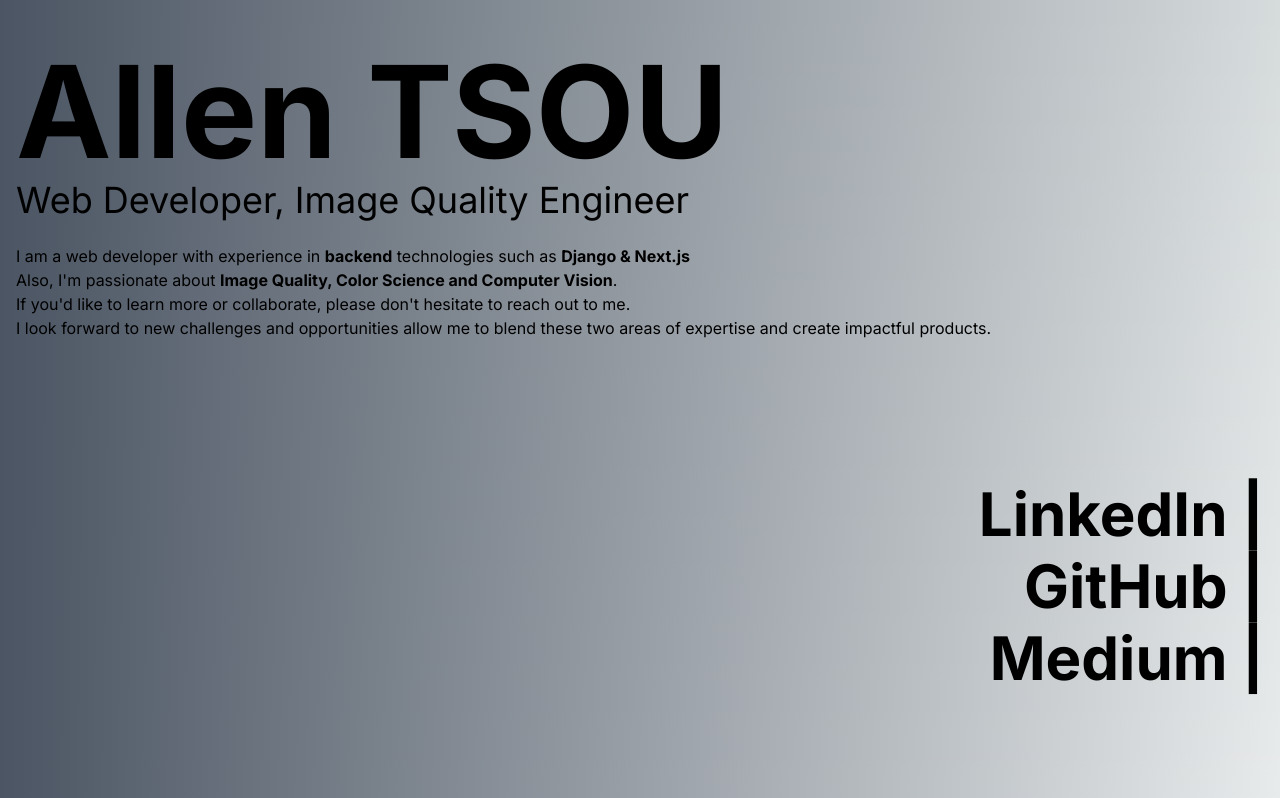
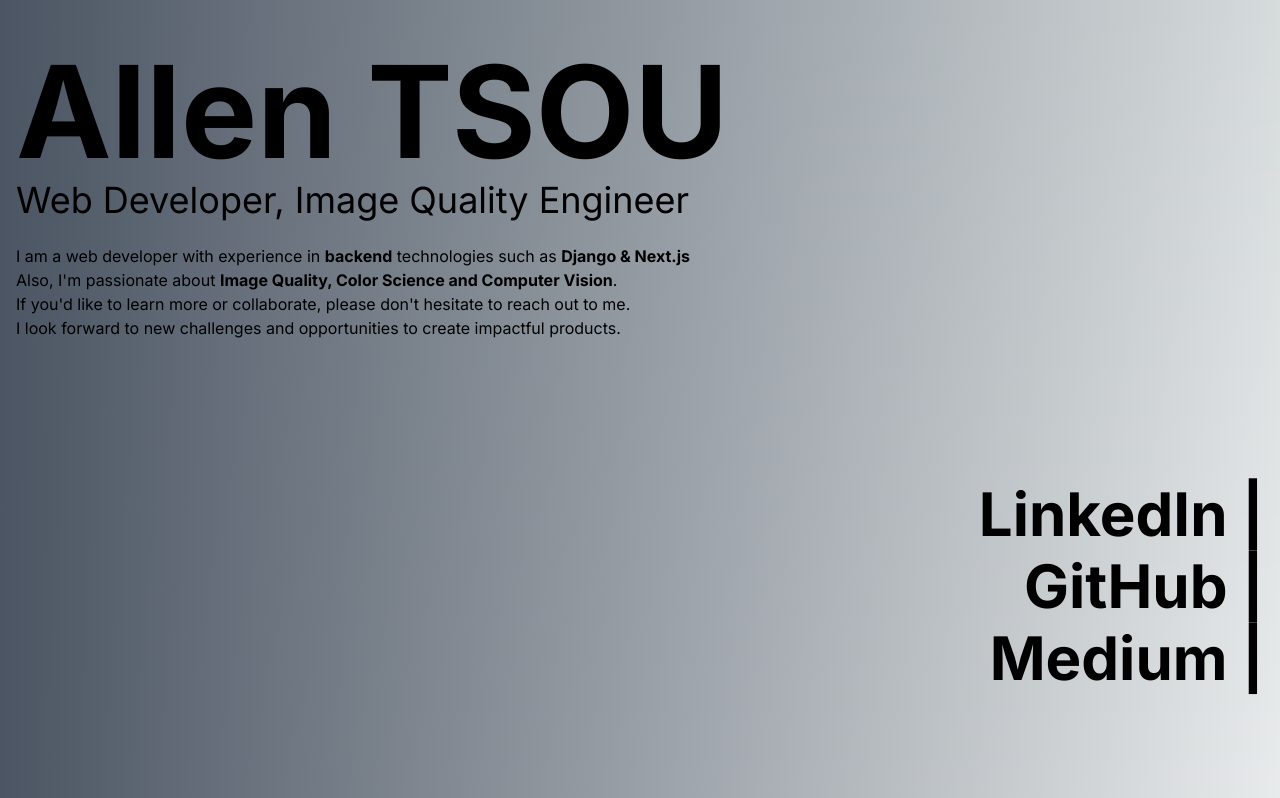
Before and after one commit to LUN000/Nextjs-MongoDB, a Next.js app: page / in a window 1280 px wide. Shown: the top 798 px of the page. Built offline with nearby package versions, Linux system fonts and the light colour scheme.

Commit message:
modify cv info

```diff
--- a/app/page.tsx
+++ b/app/page.tsx
@@ -16,7 +16,7 @@
               I am a web developer with experience in <b>backend</b> technologies such as <b>Django & Next.js</b><br/>
               Also, I&apos;m passionate about <b>Image Quality, Color Science and Computer Vision</b>.<br/>
               If you&apos;d like to learn more or collaborate, please don&apos;t hesitate to reach out to me.<br/>
-              I look forward to new challenges and opportunities allow me to blend these two areas of expertise and create impactful products.
+              I look forward to new challenges and opportunities to create impactful products.
         </p>
         <div className='text-end mb-3'>
           <a
```
